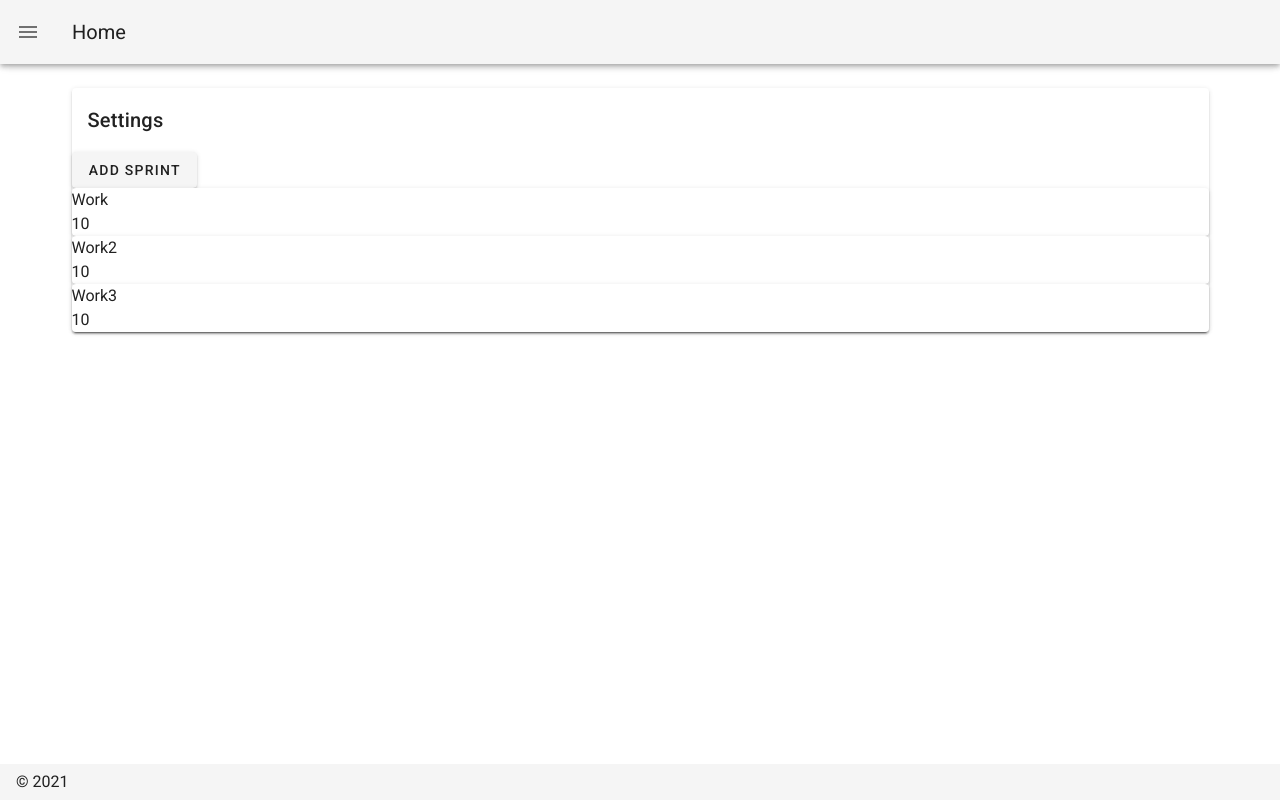
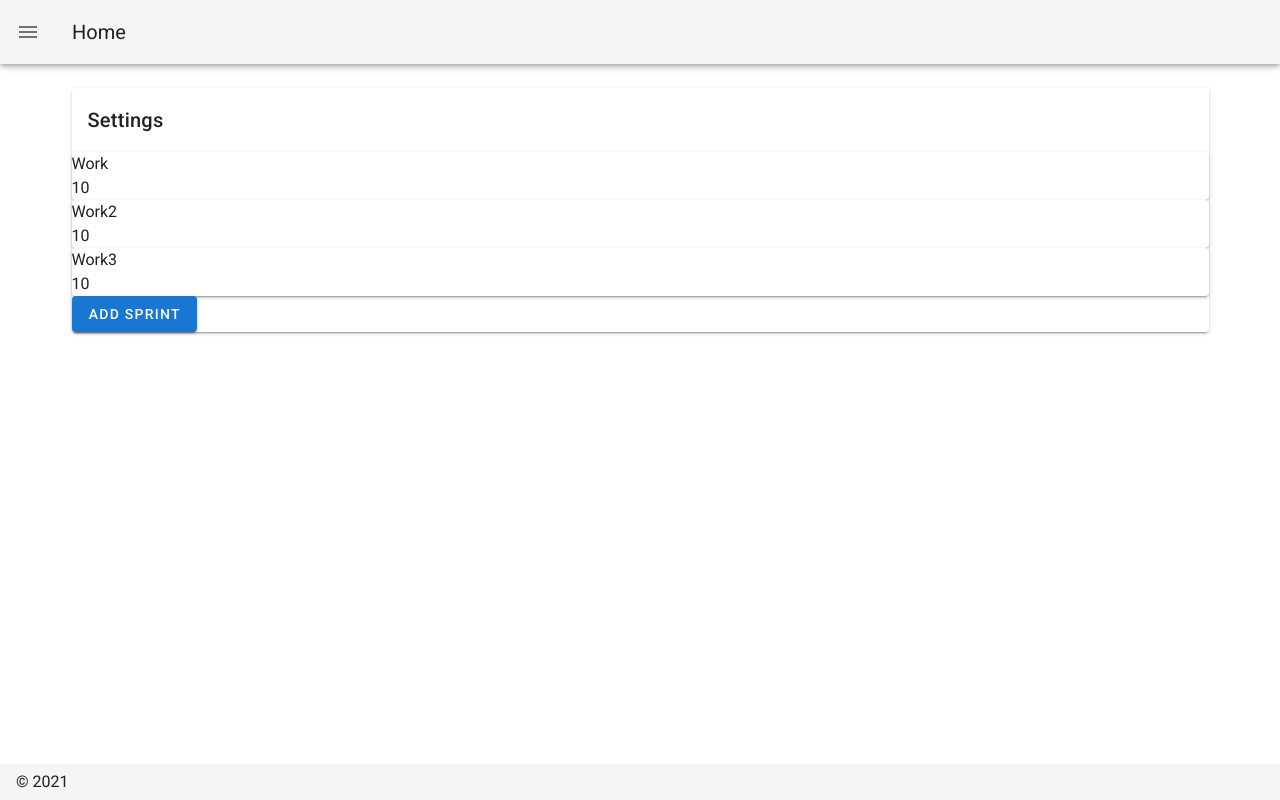
Before and after one commit to braden-w/168-hours, a Nuxt app: page /settings in a window 1280 px wide. Built offline with nearby package versions, Linux system fonts and the light colour scheme.

Commit message:
Made button footer and primary]

```diff
--- a/pages/settings.vue
+++ b/pages/settings.vue
@@ -19,7 +19,9 @@
             {{ sprint.name }}
           </v-card>
         </v-container> -->
-        <v-btn slot="header" @click="addSprint">Add Sprint</v-btn>
+        <v-btn slot="footer" color="primary" @click="addSprint">
+          Add Sprint
+        </v-btn>
       </draggable>
     </v-card>
   </v-container>
```
